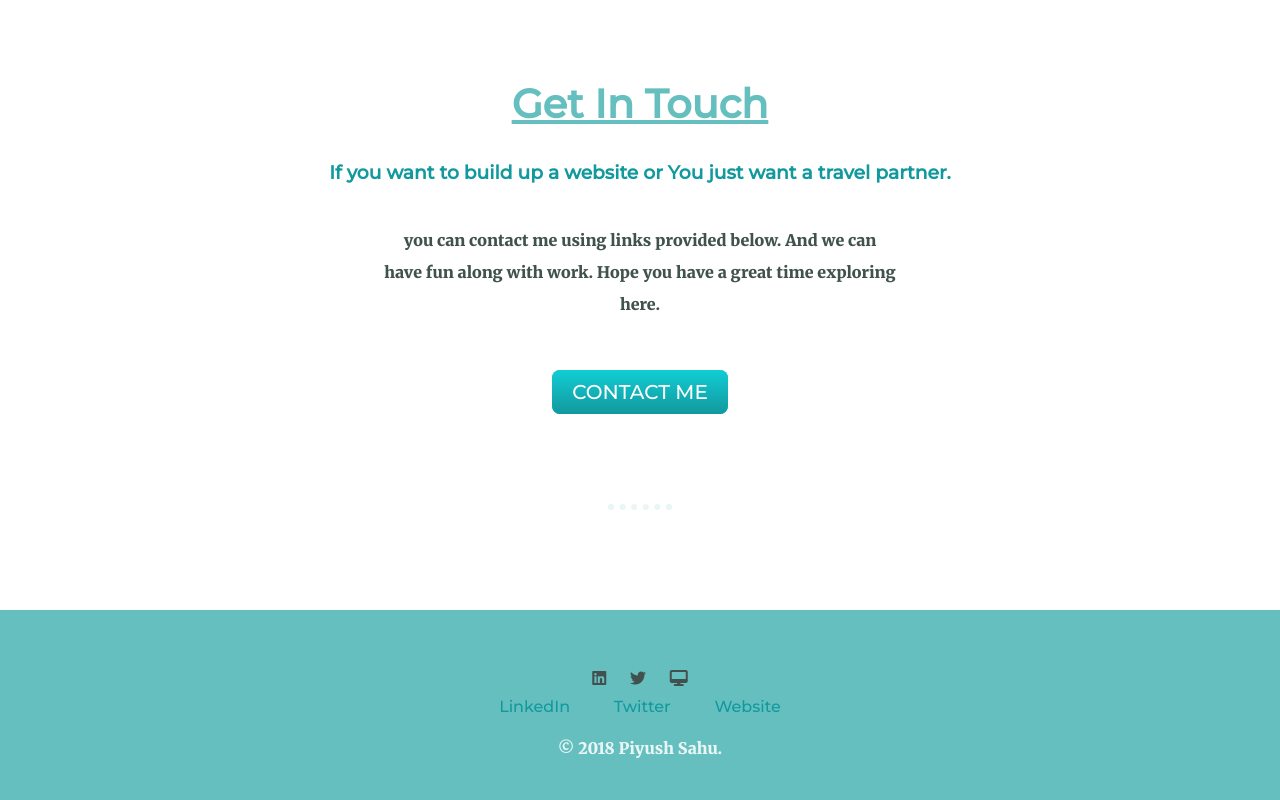
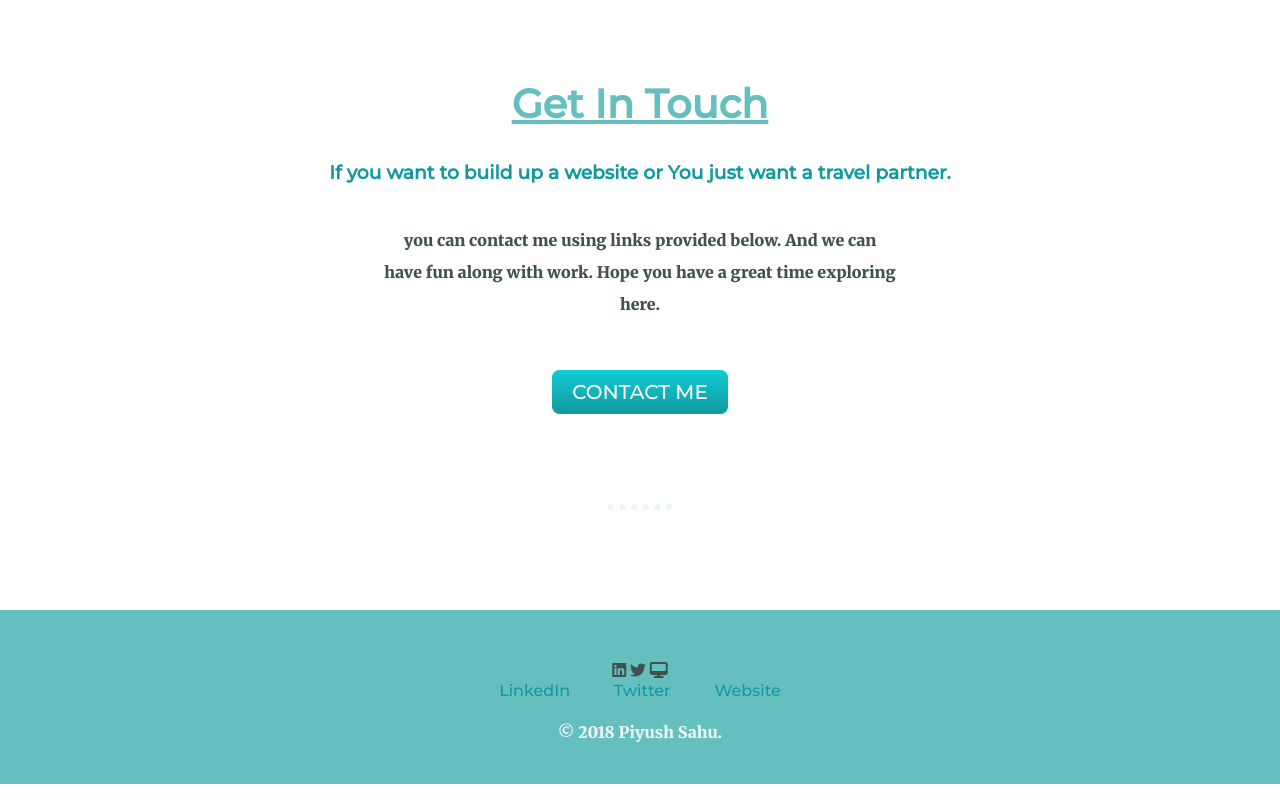
Before and after one commit to sahup7248/Piyushcv, a plain HTML site: page index.html in a window 1280 px wide. Shown: the part 2104-2904 px from the top of the page. Drawn offline with Linux system fonts and the light colour scheme.

Commit message:
Update style.css

```diff
--- a/css/style.css
+++ b/css/style.css
@@ -88,9 +88,6 @@ margin: 100px 0;
   left: 250px;
   bottom: 300px;
 }
-.footer-logo{
-   margin: 10px 10px;
-}
 .contact-msg {
   width: 40%;
   margin: 40px auto 60px;
```
